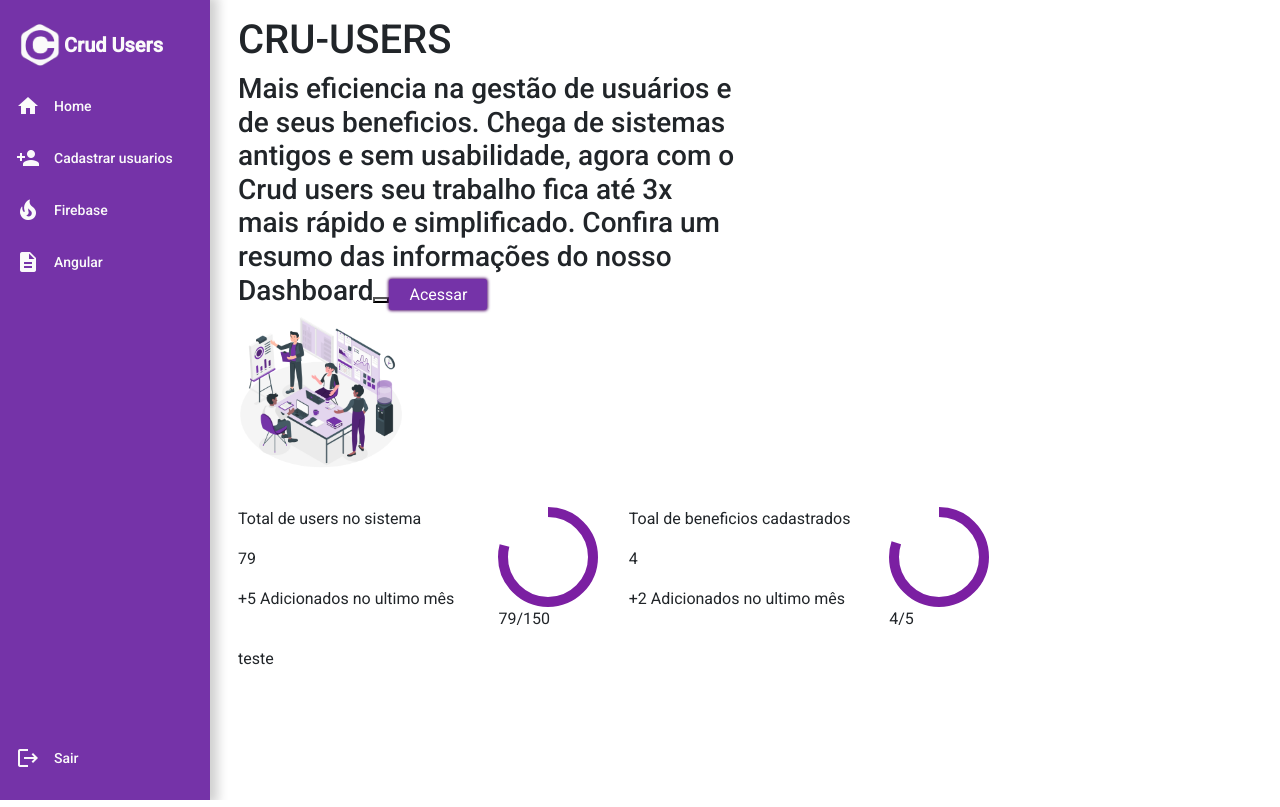
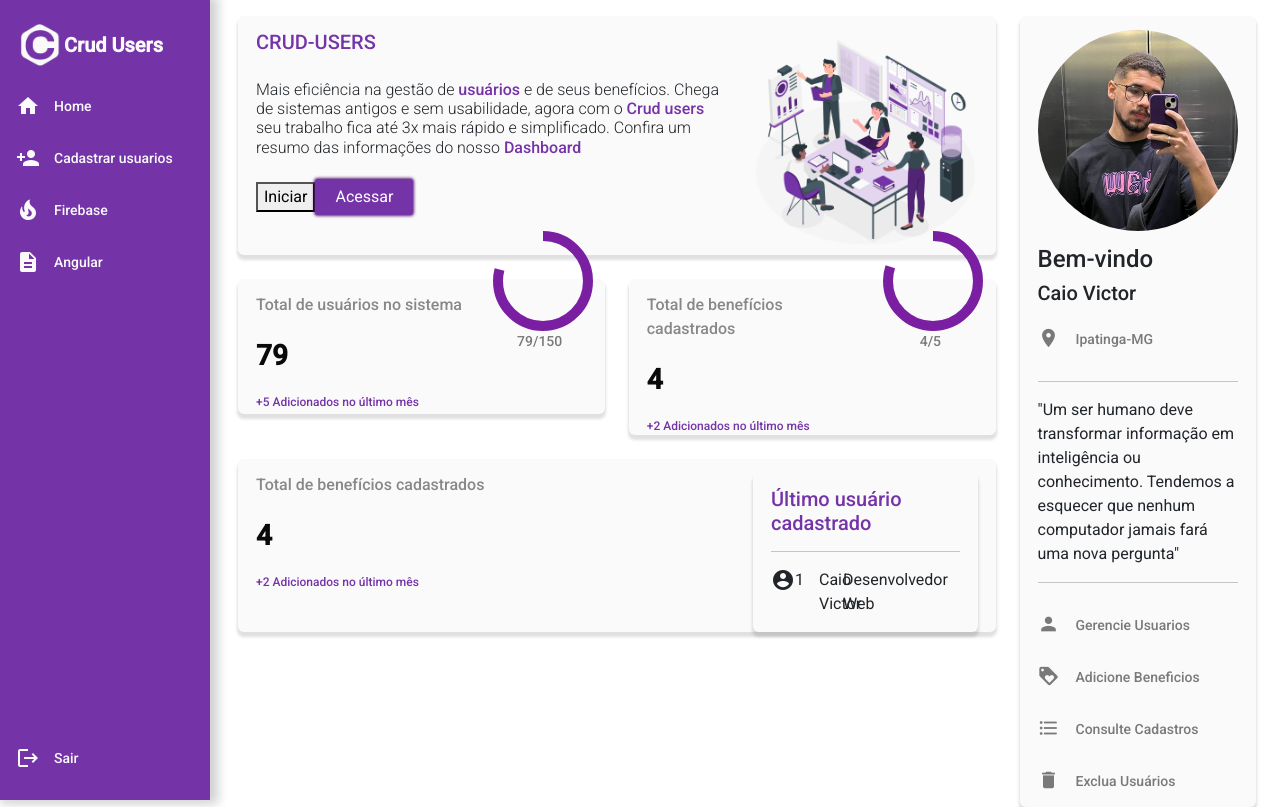
Before and after one commit to CaioVictor3/Crud-Users, an Angular app: page /home in a window 1280 px wide. Built offline with nearby package versions, Linux system fonts and the light colour scheme.

Commit message:
Criação de home

```diff
--- a/src/app/app.module.ts
+++ b/src/app/app.module.ts
@@ -31,6 +31,7 @@ import {MatProgressSpinnerModule} from '@angular/material/progress-spinner';
     MatIconModule,
     MatProgressSpinnerModule,
   ],
+
   providers: [
     provideAnimationsAsync()
   ],
--- a/src/app/pages/home/home.component.html
+++ b/src/app/pages/home/home.component.html
@@ -6,17 +6,17 @@
             <div class="card-info">
                 <div class="row">
                     <div class="col-12 col-md-8">
-                        <h1 class="title">CRU-USERS</h1>
+                        <h1 class="titulo">CRUD-USERS</h1>
                         <h3 class="subtitulo">
-                            Mais eficiencia na gestão de <span>usuários</span> e de seus beneficios. Chega de sistemas antigos e sem usabilidade, agora com o
+                            Mais eficiência na gestão de <span>usuários</span> e de seus benefícios. Chega de sistemas antigos e sem usabilidade, agora com o
                             <span>Crud users</span> seu trabalho fica até 3x mais rápido e simplificado.
                             Confira um resumo das informações do nosso <span>Dashboard</span>
-                            <button routerLink="./usuarios" class="botao-primario"></button>
-                            <app-button textButton="Iniciar" routerLink="./usuarios" ></app-button>
-                            <div class="col-12 col-md-4">
-                                <img src="../../../assets/dashboard.png" width="100%">
-                            </div>
                         </h3>
+                        <button routerLink="./usuarios" class="botao-primario">Iniciar</button>
+                        <app-button textButton="Iniciar" routerLink="./usuarios"></app-button>
+                    </div>
+                    <div class="col-12 col-md-4">
+                        <img src="../../../assets/dashboard.png" width="100%">
                     </div>
                 </div>
             </div>
@@ -27,16 +27,16 @@
                     <div class="card-info">
                         <div class="row">
                             <div class="col-8">
-                                <p class="texto-card">Total de users no sistema</p>
+                                <p class="texto-card">Total de usuários no sistema</p>
                                 <p class="numero-card">79</p>
-                                <p class="destaque-card">+5 Adicionados no ultimo mês</p>
+                                <p class="destaque-card">+5 Adicionados no último mês</p>
                             </div>
 
                             <div class="col-4">
-                                <p class="info-spinner">
+                                <div class="info-spinner">
                                     <mat-progress-spinner class="examples-margin max-auto color-spinner" mode="determinate" value="79"></mat-progress-spinner>
                                     79/150
-                                </p>
+                                </div>
                             </div>
                         </div>
                     </div>
@@ -46,26 +46,74 @@
                     <div class="card-info">
                         <div class="row">
                             <div class="col-8">
-                                <p class="texto-card">Toal de beneficios cadastrados</p>
+                                <p class="texto-card">Total de benefícios cadastrados</p>
                                 <p class="numero-card">4</p>
-                                <p class="destaque-card">+2 Adicionados no ultimo mês</p>
+                                <p class="destaque-card">+2 Adicionados no último mês</p>
                             </div>
 
                             <div class="col-4">
-                                <p class="info-spinner">
+                                <div class="info-spinner">
                                     <mat-progress-spinner class="examples-margin max-auto color-spinner" mode="determinate" value="80"></mat-progress-spinner>
                                     4/5
-                                </p>
+                                </div>
                             </div>
                         </div>
                     </div>
                 </div>
 
-                <div>
-                    <p>teste</p>
+                <div class="col-12 mt-4">
+                    <div class="card-info">
+                        <div class="row">
+                            <div class="col-8">
+                                <p class="texto-card">Total de benefícios cadastrados</p>
+                                <p class="numero-card">4</p>
+                                <p class="destaque-card">+2 Adicionados no último mês</p>
+                            </div>
+
+                            <div class="col-4">
+                                <div class="card-info">
+                                    <h3 class="titulo">Último usuário cadastrado</h3>
+                                    <hr class="hr">
+
+                                    <div class="row">
+                                        <div class="col-1"> <mat-icon>account_circle</mat-icon> </div>
+                                        <div class="col-1"><p class="texto-p">1</p></div>
+                                        <div class="col-1"><p class="texto-p">Caio Victor</p></div>
+                                        <div class="col-1"><p class="texto-p">Desenvolvedor Web</p></div>
+                                    </div>
+                                </div>
+                            </div>
+                        </div>
+                    </div>
                 </div>
 
             </div>
         </div>
+
+        <div class="col-12 col-lg-3">
+            <div class="card-info">
+                <div class="container-perfil">
+                    <img src="../../../assets/imagem-perfil.jpeg" class="img-perfil">
+                    <h4>Bem-vindo</h4>
+                    <h5>Caio Victor</h5>
+                    <li>
+                        <mat-icon>location_on</mat-icon>
+                        Ipatinga-MG
+                    </li>
+                </div>
+                <hr class="hr">
+                <p class="texto-p">"Um ser humano deve transformar informação em inteligência ou conhecimento. Tendemos a esquecer que nenhum computador jamais fará uma nova pergunta"</p>
+                <hr class="hr">
+
+                <li><mat-icon>person</mat-icon>Gerencie Usuarios</li>
+                <li><mat-icon>loyalty</mat-icon>Adicione Beneficios</li>
+                <li><mat-icon>format_list_bulleted</mat-icon>Consulte Cadastros</li>
+                <li><mat-icon>delete</mat-icon>Exclua Usuários</li>
+
+            </div>
+        </div>
+
+
+
     </div>
 </div>
--- a/src/app/pages/home/home.component.scss
+++ b/src/app/pages/home/home.component.scss
@@ -0,0 +1,97 @@
+.card-info{
+    background: #fafafa;
+    padding: 14px 18px 0px 18px;
+    border-radius: 6px;
+    box-shadow: 0px 4px 3px 1px #0a0a0a20
+}
+
+
+.titulo{
+    font-size: 20px;
+    font-weight: 500;
+    padding: 0%;
+    margin: 0!important;
+    color: var(--primary-color);
+}
+
+
+.subtitulo{
+    font-size: 16px;
+    font-weight: 300;
+    padding: 26px 0px 14px 0px;
+    color: var(--secondary-color);
+    span{
+        color: var(--primary-color);
+        font-weight: 500;
+    }
+}
+
+//card spinner
+
+.texto-card{
+    font-size: 16px;
+    font-weight: 500;
+    color: #888;
+    margin-bottom: 18px;
+
+
+}
+
+.numero-card{
+     font-size: 28px;
+    font-weight: bold;
+    color: #0a0a0a;
+    margin-bottom: 16px;
+
+}
+
+.destaque-card{
+    font-size: 12px;
+    font-weight: 500;
+    color: var(--primary-color);
+    margin-bottom: 0;
+}
+
+
+.info-spinner{
+    font-size: 14px;
+    font-weight: 500;
+    color: #797979;
+    text-align: center;
+    position: relative;
+    top: -62px;
+    margin: 0 auto;
+}
+
+
+li{
+    font-size: 14px;
+    font-weight: 500;
+    color: #797979;
+    padding: 14px 0px;
+    margin: 0;
+    display: flex;
+    align-items: center;
+    border-radius: 1px solid #dbdbdb;
+    mat-icon{
+        margin-right: 14px;
+        font-size: 22px;
+    }
+}
+
+.img-perfil{
+    border-radius: 50%;
+    margin-bottom: 14px;
+    width: 100%;
+    height: auto;
+    object-fit: cover;
+}
+
+.container{
+    width: 100%;
+    text-align: center;
+    h4{
+        font-size: 16px;
+
+    }
+}
--- a/src/styles.scss
+++ b/src/styles.scss
@@ -23,3 +23,7 @@ body { margin: 0; font-family: Roboto, "Helvetica Neue", sans-serif; }
 .hover{
     cursor: pointer;
 }
+
+.mat-mdc-progress-spinner .mdc-circular-progress__circle, .mat-mds-progress-spinner .mdc-circular-progress__circle {
+    stroke: var(--primary-color)!important;
+}
```
Also changed, not shown: src/assets/imagem-perfil.jpeg (added).
